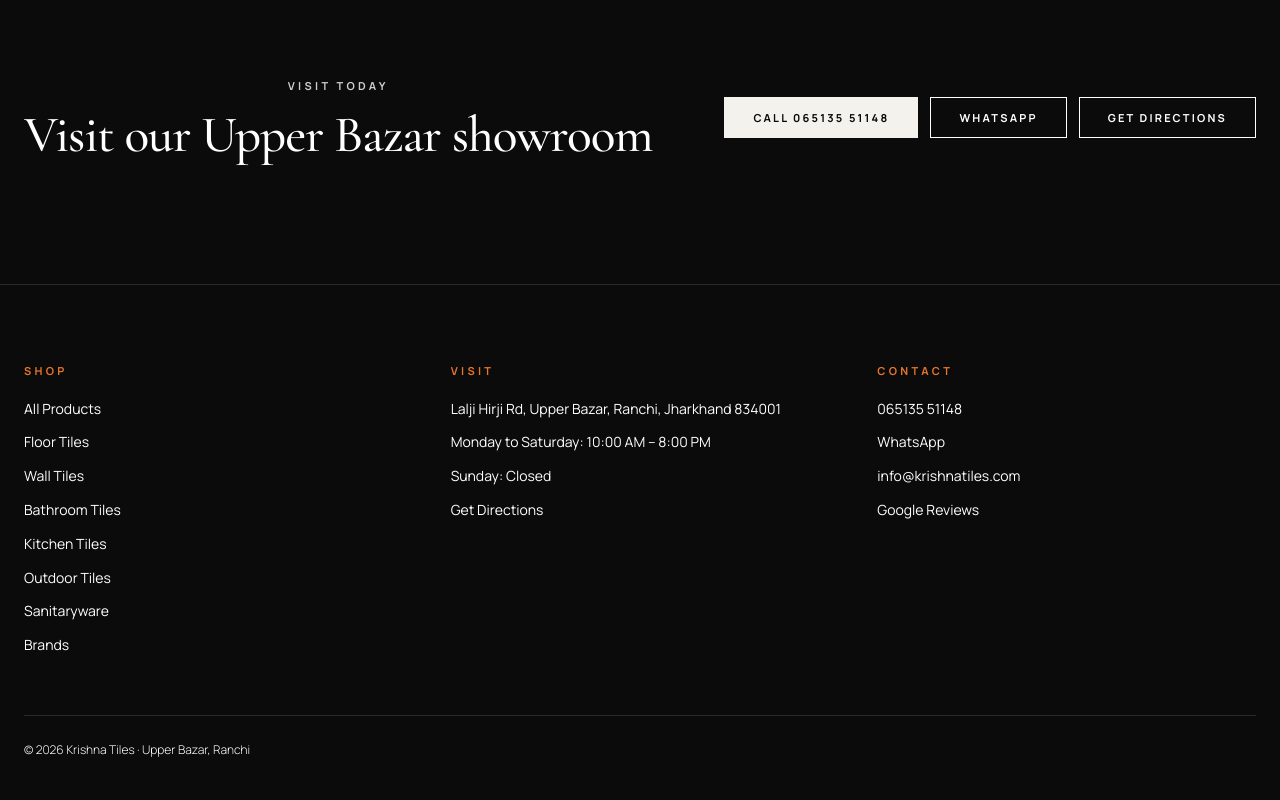
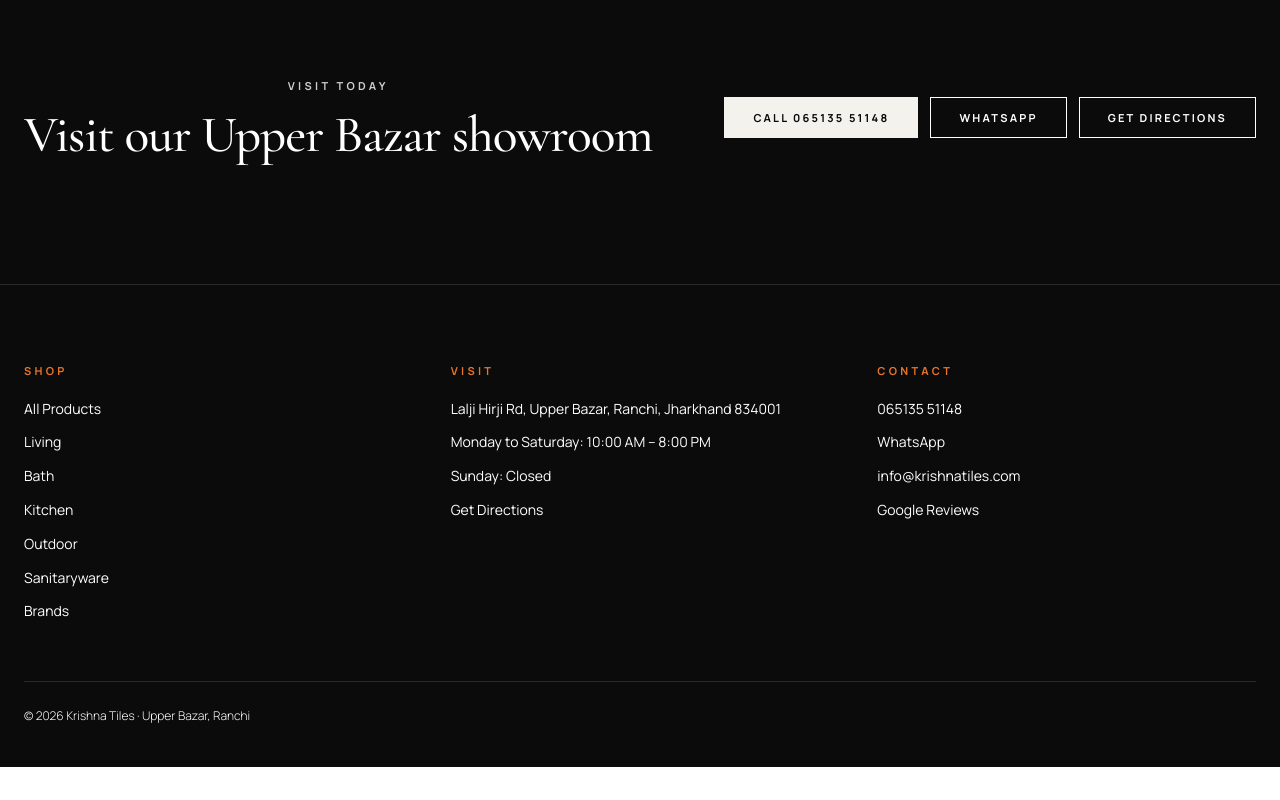
Before and after one commit to sanviagarwal3424/krishna-tiles, a Next.js app: page / in a window 1280 px wide. Shown: the part 7379-8179 px from the top of the page. After the commit the page ends 8146 px from the top, so only its background shows below. Built offline with nearby package versions, Linux system fonts and the light colour scheme; a web font is replaced by a local one.

Commit message:
fix(footer): use real TileCategory slugs for Shop column links

```diff
--- a/src/components/Footer.tsx
+++ b/src/components/Footer.tsx
@@ -8,11 +8,10 @@ export default function Footer() {
         <div className="footer-redesigned__col">
           <h3>Shop</h3>
           <Link href="/products">All Products</Link>
-          <Link href="/products?category=floor">Floor Tiles</Link>
-          <Link href="/products?category=wall">Wall Tiles</Link>
-          <Link href="/products?category=bathroom">Bathroom Tiles</Link>
-          <Link href="/products?category=kitchen">Kitchen Tiles</Link>
-          <Link href="/products?category=outdoor">Outdoor Tiles</Link>
+          <Link href="/products?category=living">Living</Link>
+          <Link href="/products?category=bath">Bath</Link>
+          <Link href="/products?category=kitchen">Kitchen</Link>
+          <Link href="/products?category=outdoor">Outdoor</Link>
           <Link href="/products?category=sanitaryware">Sanitaryware</Link>
           <Link href="/brands">Brands</Link>
         </div>
```
